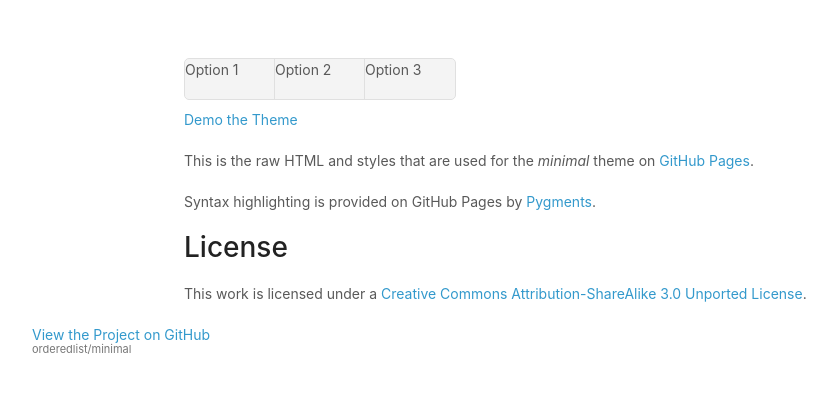
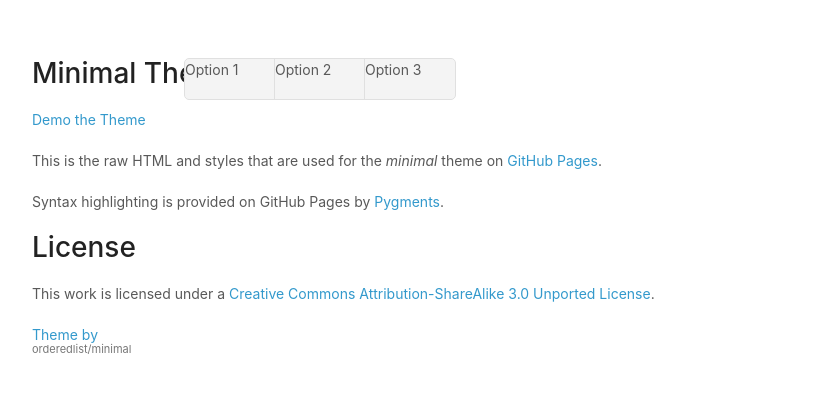
Before and after one commit to numbertheory/red-flags, a Jekyll site: the page built from README.md, in a window 1280 px wide. Shown: the top 393 px of the page, without its empty margins (26-863 px from the left). Built offline with Jekyll 4.4.1, drawn with Linux system fonts in a browser that asks for light colours; our own code applies the rules of GitHub Pages for plain Markdown files.

Commit message:
fix layout

```diff
--- a/_layouts/default.html
+++ b/_layouts/default.html
@@ -21,9 +21,11 @@
       <li>Option 3</li>
     </ul>
   </header>
-  {{ content }}
 </div>
+{{ content }}
 <script src="javascripts/scale.fix.js"></script>
-<p class="view"><a href="http://github.com/orderedlist/minimal">View the Project on GitHub <small>orderedlist/minimal</small></a></p>
+<div class="theme-credits">
+<p class="view"><a href="http://github.com/orderedlist/minimal">Theme by <small>orderedlist/minimal</small></a></p>
+</div>
 </body>
 </html>
```
